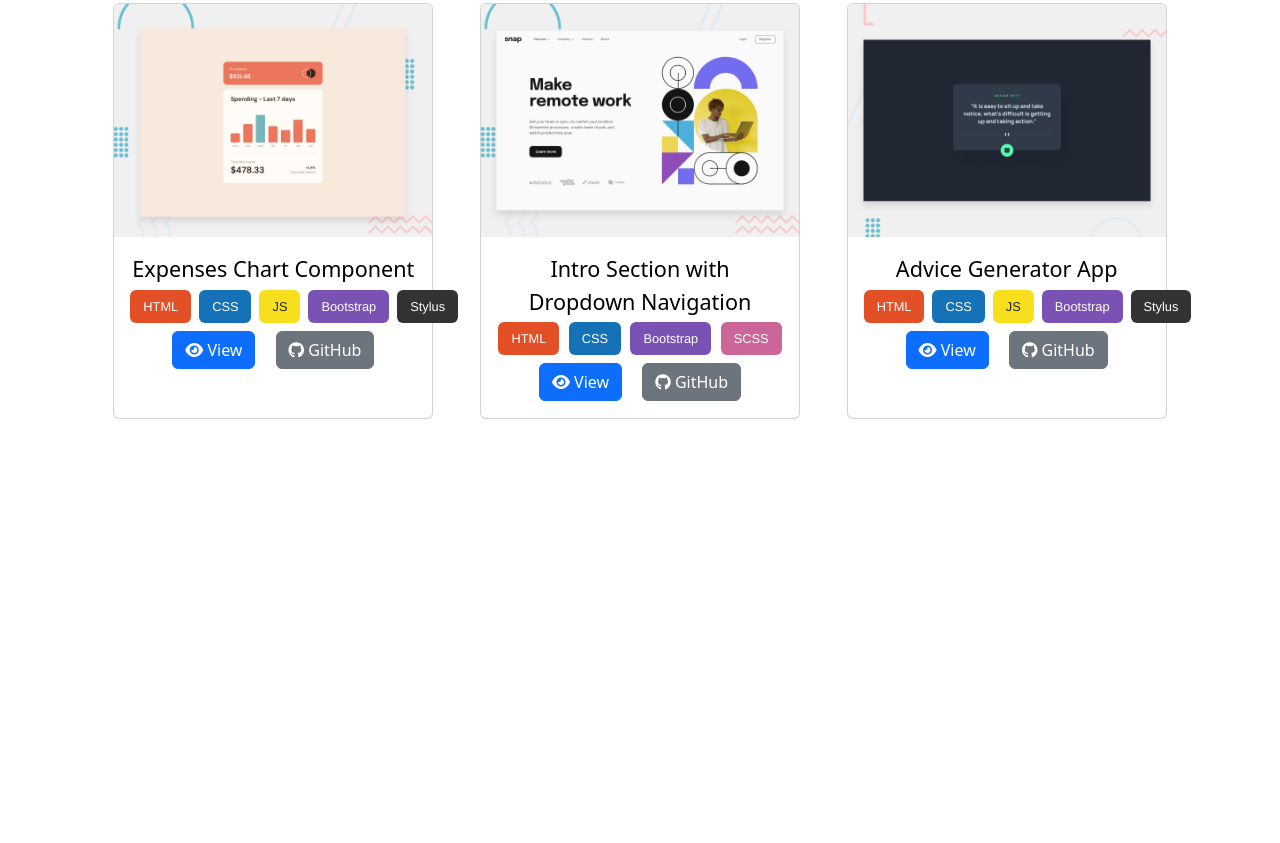
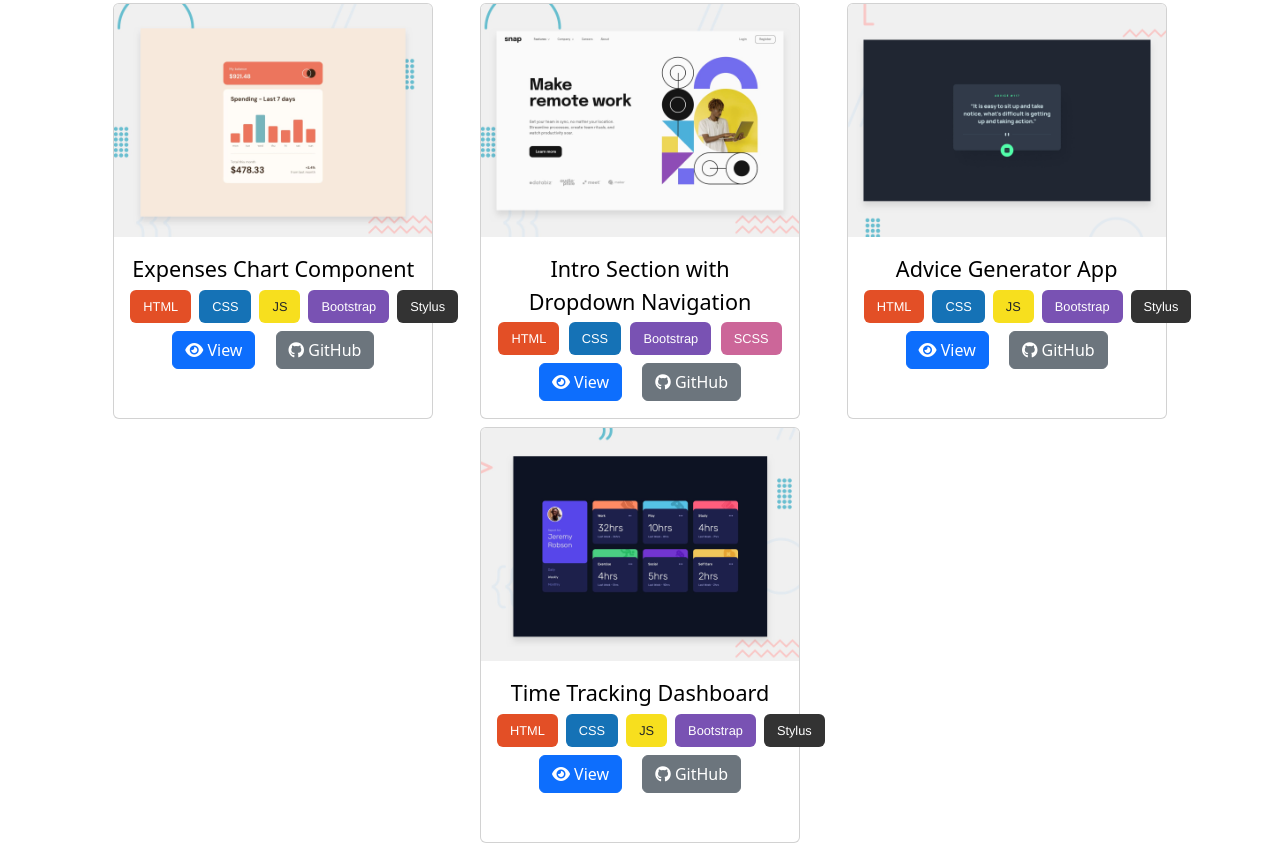
Before and after one commit to Petrosdevri/Frontend-Mentor-Challenges, a website: page index.html in a window 1280 px wide. Shown: the part 2245-3088 px from the top of the page. Before the commit the page ends 2664 px from the top, so only its background shows below. Drawn offline with nearby package versions, Linux system fonts and the light colour scheme.

Commit message:
Updated website

```diff
--- a/index.html
+++ b/index.html
@@ -179,6 +179,15 @@
                         <a class="btn btn-secondary card-link" href="https://github.com/Petrosdevri/Frontend-Mentor-Challenges/tree/main/advice-generator-app-main" target="_blank"><i class="fa-brands fa-github"></i> GitHub</a>
                     </div>
                 </div>
+                <div class="card" style="width: 20rem; height: 26rem;">
+                    <img src="time-tracking-dashboard-main/design/desktop-preview.jpg" class="card-img-top" alt="Time Tracking Dashboard">
+                    <div class="card-body">
+                        <div class="card-title">Time Tracking Dashboard</div>
+                        <div class="card-subtitle mb-2 text-muted"><div class="d-flex justify-content-evenly align-items-center gap-2"><button class="btn html-btn">HTML</button><button class="btn css-btn">CSS</button><button class="btn js-btn">JS</button><button class="btn bootstrap-btn">Bootstrap</button><button class="btn stylus-btn">Stylus</button></div></div>
+                        <a class="btn btn-primary card-link" href="time-tracking-dashboard-main/index.html" target="_blank"><i class="fa-solid fa-eye"></i> View</a>
+                        <a class="btn btn-secondary card-link" href="https://github.com/Petrosdevri/Frontend-Mentor-Challenges/tree/main/time-tracking-dashboard-main" target="_blank"><i class="fa-brands fa-github"></i> GitHub</a>
+                    </div>
+                </div>
             </div>
         </div>
     </body>
```
